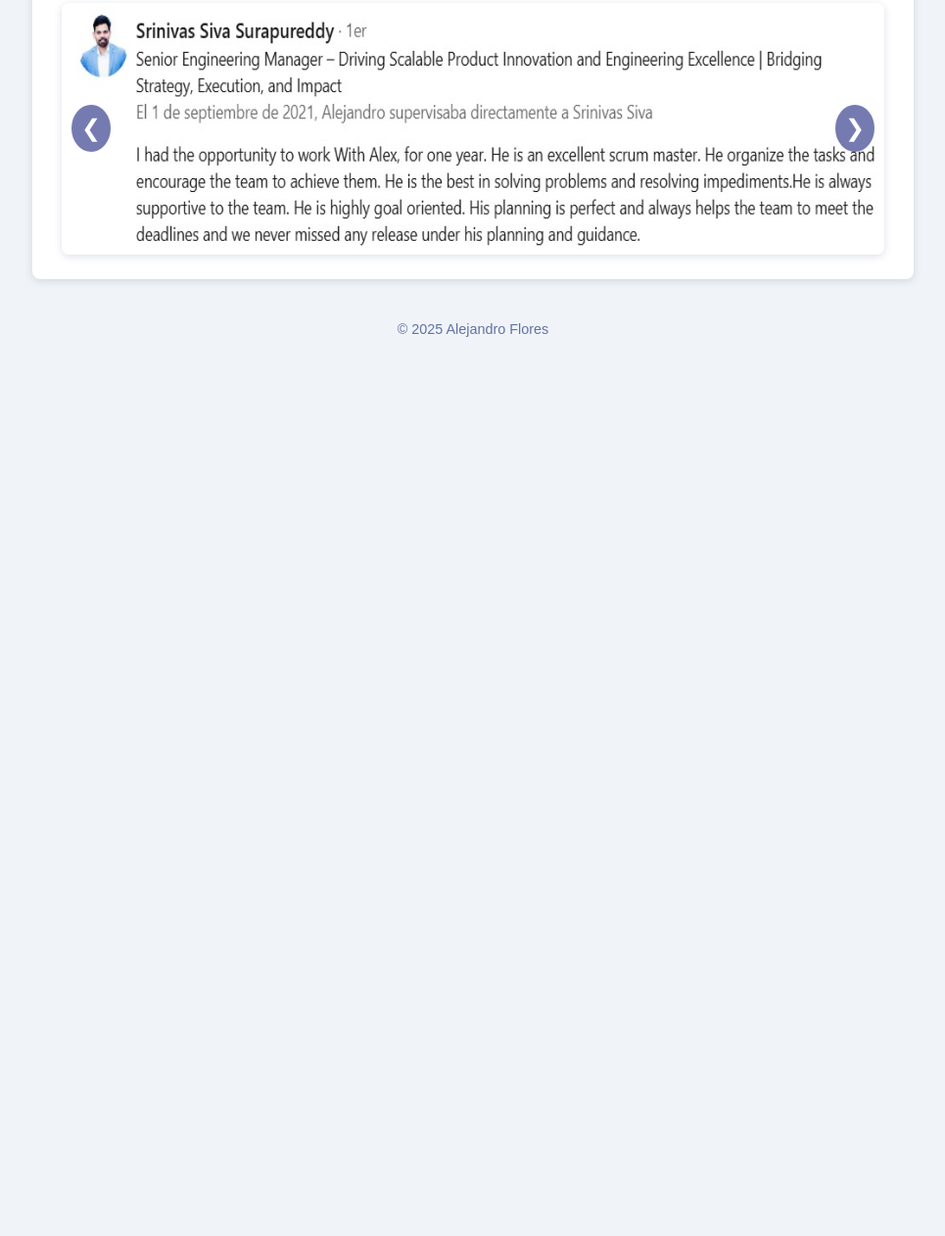
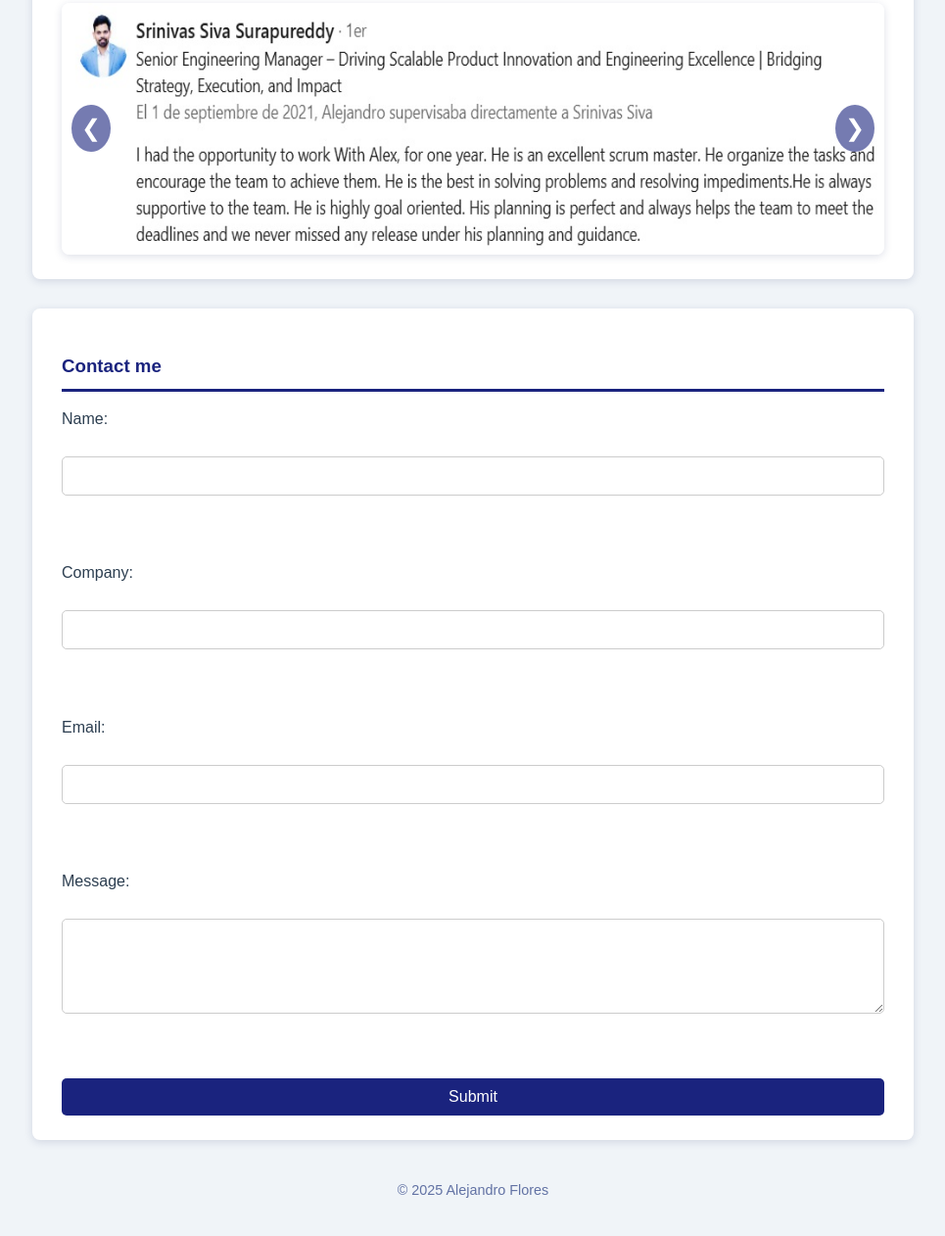
Before and after one commit to alfora/AlejandroFloresPM, a plain HTML site: page index.html in a window 1280 px wide. Shown: the part 4531-5793 px from the top of the page at 98% size, without its empty margins (157-1122 px from the left). Before the commit the page ends 4919 px from the top, so only its background shows below. Drawn offline with Linux system fonts and the light colour scheme.

Commit message:
Add files via upload

```diff
--- a/index.html
+++ b/index.html
@@ -324,6 +324,53 @@ document.querySelector(".prev").addEventListener("click", () => {
 </script>
 
 
+
+<section>
+  <h3>Contact me</h3>
+  <form action="https://formspree.io/f/xqaljdqv" method="POST">
+    <label for="name">Name:</label><br>
+    <input type="text" id="name" name="name" required><br><br>
+
+    <label for="name">Company:</label><br>
+    <input type="text" id="company" name="company" required><br><br>
+
+    <label for="email">Email:</label><br>
+    <input type="email" id="email" name="_replyto" required><br><br>
+
+    <label for="message">Message:</label><br>
+    <textarea id="message" name="message" rows="5" required></textarea><br><br>
+
+    <button type="submit">Submit</button>
+  </form>
+</section>
+
+<style>
+form {
+  display: flex;
+  flex-direction: column;
+}
+input, textarea {
+  padding: 10px;
+  border: 1px solid #ccc;
+  border-radius: 5px;
+  margin-bottom: 15px;
+  font-size: 1em;
+}
+button {
+  background-color: #1a237e;
+  color: white;
+  border: none;
+  padding: 10px;
+  font-size: 1em;
+  border-radius: 5px;
+  cursor: pointer;
+}
+button:hover {
+  background-color: #3949ab;
+}
+</style>
+
+
 <footer>
   &copy; 2025 Alejandro Flores
 </footer>
```
